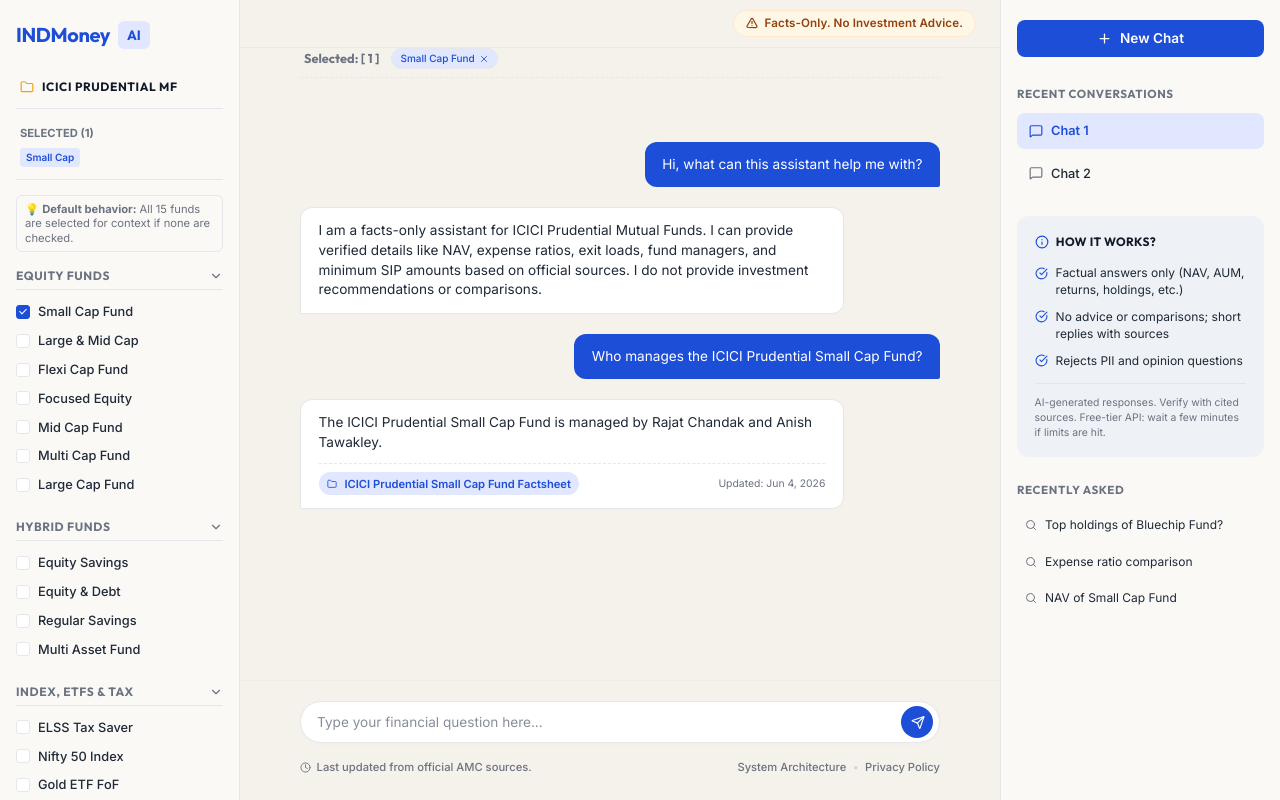
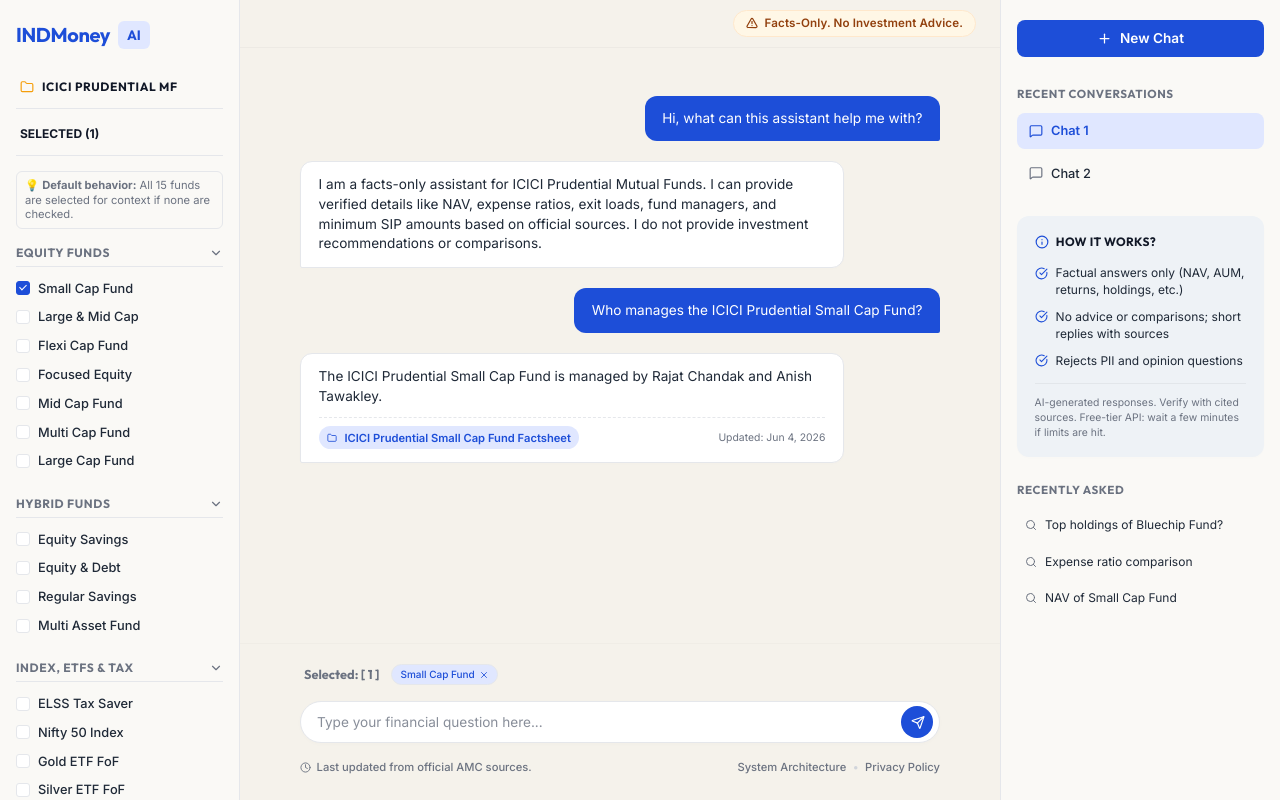
Before and after one commit to bhavyaamahajann/Mutual_Fund_FAQ_Assistant, a React (Vite) app in the folder frontend/: page / in a window 1280 px wide. Built offline with nearby package versions, Linux system fonts and the light colour scheme.

Commit message:
UI adjustment: simplified sidebar selected indicator to just number, moved active selection pills back to bottom above chat input

```diff
--- a/frontend/src/App.jsx
+++ b/frontend/src/App.jsx
@@ -584,29 +584,9 @@
           paddingBottom: '12px',
           paddingLeft: '4px'
         }}>
-          <span style={{ fontSize: '0.7rem', fontWeight: '700', color: 'var(--text-muted)', textTransform: 'uppercase', display: 'block', marginBottom: '6px' }}>
+          <span style={{ fontSize: '0.75rem', fontWeight: '700', color: 'var(--text-navy)', textTransform: 'uppercase', display: 'block' }}>
             Selected ({activeSelectedKeys.length > 0 ? activeSelectedKeys.length : 'All 15'})
           </span>
-          {activeSelectedKeys.length > 0 ? (
-            <div style={{ display: 'flex', flexWrap: 'wrap', gap: '4px' }}>
-              {activeSelectedKeys.map(key => (
-                <span key={key} style={{
-                  backgroundColor: 'var(--bg-active-pill)',
-                  color: 'var(--text-active-pill)',
-                  padding: '2px 6px',
-                  borderRadius: '4px',
-                  fontSize: '10px',
-                  fontWeight: '600'
-                }}>
-                  {key.replace(' Fund', '')}
-                </span>
-              ))}
-            </div>
-          ) : (
-            <span style={{ fontSize: '0.725rem', color: 'var(--text-muted)', fontStyle: 'italic' }}>
-              All funds selected by default
-            </span>
-          )}
         </div>
 
         {/* Default Behavior Note */}
@@ -747,55 +727,7 @@
           </div>
         </div>
 
-        {/* Selected Funds count and pills display (pinned on top of chat area) */}
-        <div className="chat-selected-summary" style={{
-          display: 'flex',
-          alignItems: 'center',
-          flexWrap: 'wrap',
-          gap: '8px',
-          marginBottom: '16px',
-          paddingBottom: '8px',
-          borderBottom: '1px dashed var(--border-color)',
-          maxWidth: '640px',
-          width: '100%',
-          margin: '0 auto 16px auto',
-          paddingLeft: '4px'
-        }}>
-          <span style={{ fontFamily: 'var(--font-heading)', fontWeight: '700', fontSize: '0.8rem', color: 'var(--text-muted)', marginRight: '4px' }}>
-            Selected: [ {activeSelectedKeys.length === 0 ? 'All 15 Funds' : activeSelectedKeys.length} ] {activeSelectedKeys.length === 0 && '(Default)'}
-          </span>
-          {activeSelectedKeys.map(key => (
-            <span
-              key={key}
-              onClick={() => handleCheckboxChange(key)}
-              style={{
-                display: 'inline-flex',
-                alignItems: 'center',
-                gap: '4px',
-                backgroundColor: 'var(--bg-active-pill)',
-                color: 'var(--text-active-pill)',
-                padding: '2px 8px',
-                borderRadius: '12px',
-                fontSize: '10px',
-                fontWeight: '500',
-                cursor: 'pointer',
-                border: '1px solid var(--border-color)',
-                transition: 'all 0.15s ease'
-              }}
-              onMouseEnter={(e) => {
-                e.currentTarget.style.backgroundColor = 'var(--error-bg)';
-                e.currentTarget.style.color = 'var(--error-text)';
-              }}
-              onMouseLeave={(e) => {
-                e.currentTarget.style.backgroundColor = 'var(--bg-active-pill)';
-                e.currentTarget.style.color = 'var(--text-active-pill)';
-              }}
-              title={`Click to remove ${key}`}
-            >
-              {key} <X style={{ width: '10px', height: '10px' }} />
-            </span>
-          ))}
-        </div>
+
 
         {/* Chat Pane */}
         <section className="chat-pane" ref={chatPaneRef} id="chat-pane">
@@ -922,6 +854,51 @@
         <footer className="center-footer">
           <form className="chat-form" onSubmit={handleFormSubmit}>
             <div style={{ display: 'flex', flexDirection: 'column', gap: '8px', width: '100%', marginBottom: '4px' }}>
+              {/* Active Selected Funds count and pills display (placed stacked above input field) */}
+              <div className="chat-selected-summary-bottom" style={{
+                display: 'flex',
+                alignItems: 'center',
+                flexWrap: 'wrap',
+                gap: '8px',
+                paddingLeft: '4px',
+                userSelect: 'none',
+                marginBottom: '8px'
+              }}>
+                <span style={{ fontFamily: 'var(--font-heading)', fontWeight: '700', fontSize: '0.8rem', color: 'var(--text-muted)', marginRight: '4px' }}>
+                  Selected: [ {activeSelectedKeys.length === 0 ? 'All 15 Funds' : activeSelectedKeys.length} ] {activeSelectedKeys.length === 0 && '(Default)'}
+                </span>
+                {activeSelectedKeys.map(key => (
+                  <span
+                    key={key}
+                    onClick={() => handleCheckboxChange(key)}
+                    style={{
+                      display: 'inline-flex',
+                      alignItems: 'center',
+                      gap: '4px',
+                      backgroundColor: 'var(--bg-active-pill)',
+                      color: 'var(--text-active-pill)',
+                      padding: '2px 8px',
+                      borderRadius: '12px',
+                      fontSize: '10px',
+                      fontWeight: '500',
+                      cursor: 'pointer',
+                      border: '1px solid var(--border-color)',
+                      transition: 'all 0.15s ease'
+                    }}
+                    onMouseEnter={(e) => {
+                      e.currentTarget.style.backgroundColor = 'var(--error-bg)';
+                      e.currentTarget.style.color = 'var(--error-text)';
+                    }}
+                    onMouseLeave={(e) => {
+                      e.currentTarget.style.backgroundColor = 'var(--bg-active-pill)';
+                      e.currentTarget.style.color = 'var(--text-active-pill)';
+                    }}
+                    title={`Click to remove ${key}`}
+                  >
+                    {key} <X style={{ width: '10px', height: '10px' }} />
+                  </span>
+                ))}
+              </div>
               <div className="input-box-wrapper" style={{ width: '100%' }}>
                 <input
                   type="text"
```
Also changed, not shown: 1 other file (tests, documents, lock files or other folders).
